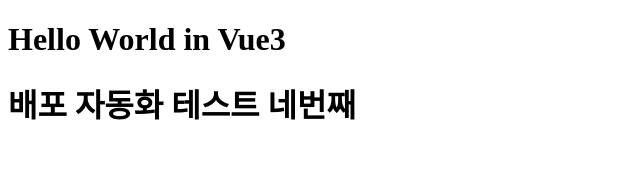
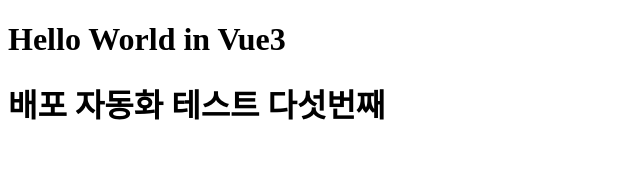
Before and after one commit to earthjakebae/earth-front, a Vue app: page / in a window 1280 px wide. Shown: the top 176 px of the page, without its empty margins (0-640 px from the left). Built offline with nearby package versions, Linux system fonts and the light colour scheme.

Commit message:
배포 자동화 테스트 다섯번째

```diff
--- a/src/components/HelloWorld.vue
+++ b/src/components/HelloWorld.vue
@@ -1,7 +1,7 @@
 <template>
   <div class="hello">
     <h1>{{ msg }}</h1>
-    <h1>배포 자동화 테스트 네번째</h1>
+    <h1>배포 자동화 테스트 다섯번째</h1>
   </div>
 </template>
 
```
